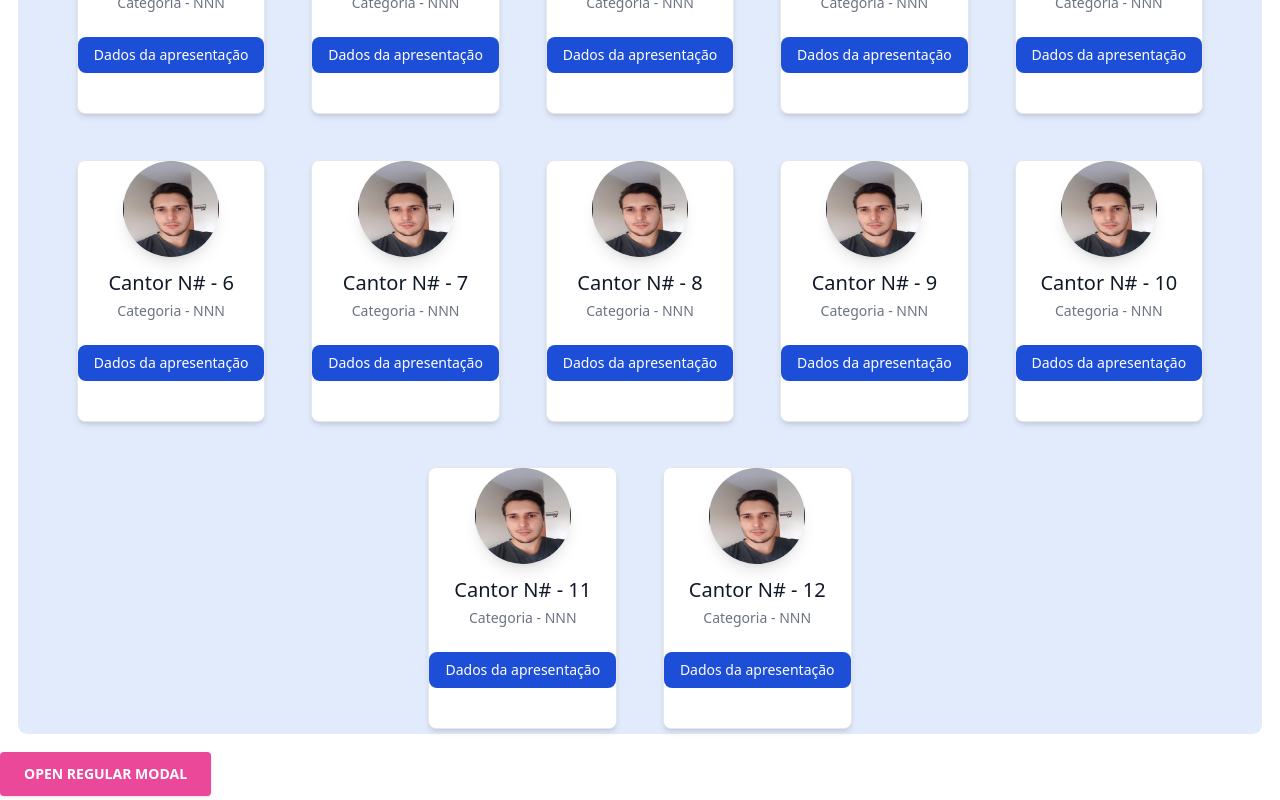
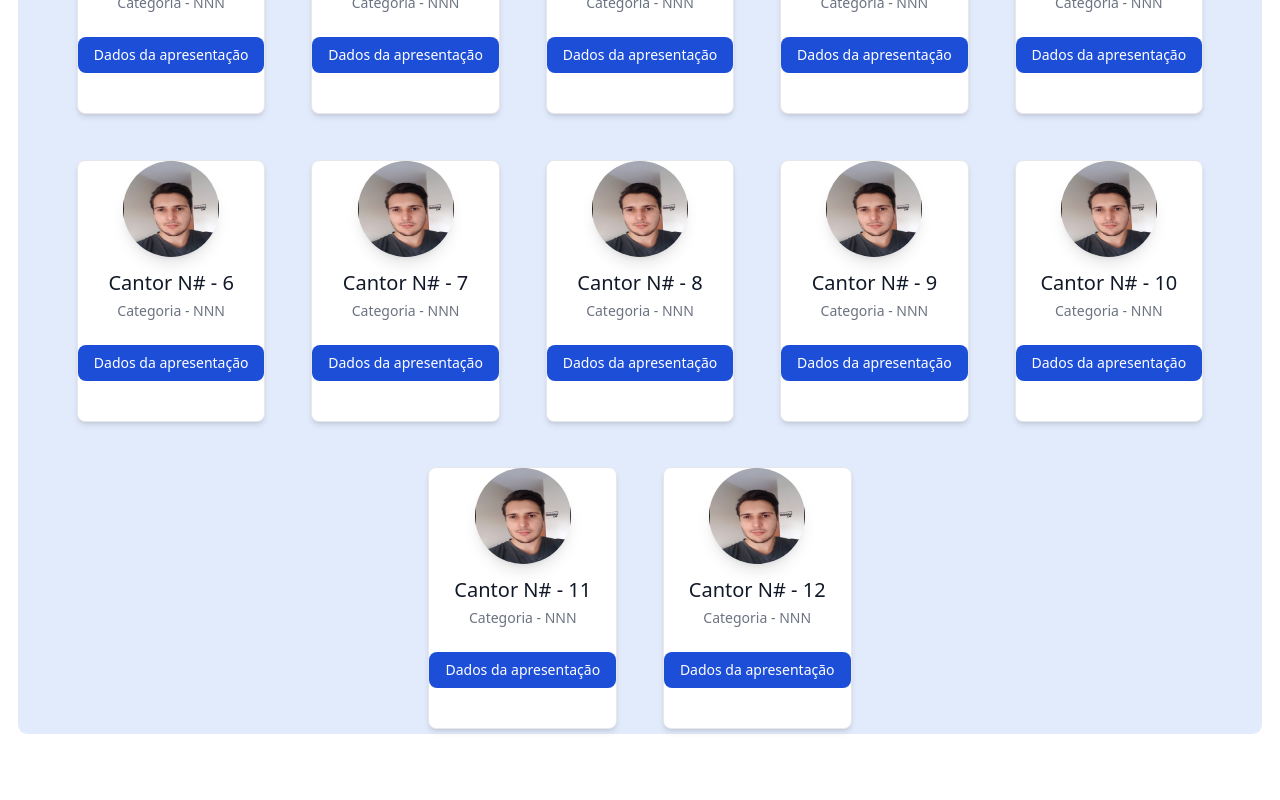
Before and after one commit to BavarescoRicardo/festival-front, a Next.js app: page /apresentacao/cartao in a window 1280 px wide. Shown: the part 331-1131 px from the top of the page. After the commit the page ends 1083 px from the top, so only its background shows below. Built offline with nearby package versions, Linux system fonts and the light colour scheme.

Commit message:
adicionado componente modal

```diff
--- a/componentes/ModalComponente.tsx
+++ b/componentes/ModalComponente.tsx
@@ -1,7 +1,7 @@
-import Link from 'next/link'
-import styles from '../styles/ModalComponente.module.css'
+import { useState } from 'react'
 
-export default function ModalComponente() {
+export default function ModalComponente(props) {
+    const [showModal, setShowModal] = useState(false);
     return (
         <>
             <div
@@ -17,6 +17,7 @@ export default function ModalComponente() {
                     </h3>
                     <button
                         className="p-1 ml-auto bg-transparent border-0 text-black opacity-5 float-right text-3xl leading-none font-semibold outline-none focus:outline-none"
+                        onClick={() => setShowModal(false)}
                     >
                         <span className="bg-transparent text-black opacity-5 h-6 w-6 text-2xl block outline-none focus:outline-none">
                         ×
@@ -38,12 +39,14 @@ export default function ModalComponente() {
                     <button
                         className="text-red-500 background-transparent font-bold uppercase px-6 py-2 text-sm outline-none focus:outline-none mr-1 mb-1 ease-linear transition-all duration-150"
                         type="button"
+                        onClick={() => props.setShowModal(false)}
                     >
                         Close
                     </button>
                     <button
                         className="bg-emerald-500 text-white active:bg-emerald-600 font-bold uppercase text-sm px-6 py-3 rounded shadow hover:shadow-lg outline-none focus:outline-none mr-1 mb-1 ease-linear transition-all duration-150"
                         type="button"
+                        onClick={() => setShowModal(false)}
                     >
                         Save Changes
                     </button>
--- a/pages/apresentacao/cartao.tsx
+++ b/pages/apresentacao/cartao.tsx
@@ -24,7 +24,7 @@ export default function Cartao(){
                             <h5 className="mb-1 text-xl font-medium text-gray-900 dark:text-white">Cantor N# - {element}</h5>
                             <span className="text-sm text-gray-500 dark:text-gray-400">Categoria - NNN</span>
                             <div className="flex mt-4 space-x-3 md:mt-6">
-                                <a href="#" className="px-4 py-2 text-sm font-medium text-center text-white bg-blue-700 rounded-lg hover:bg-blue-800 focus:ring-4 focus:outline-none focus:ring-blue-300 dark:bg-blue-600 dark:hover:bg-blue-700 dark:focus:ring-blue-800">Dados da apresentação</a>
+                                <a href="#" onClick={() => setShowModal(true)} className="px-4 py-2 text-sm font-medium text-center text-white bg-blue-700 rounded-lg hover:bg-blue-800 focus:ring-4 focus:outline-none focus:ring-blue-300 dark:bg-blue-600 dark:hover:bg-blue-700 dark:focus:ring-blue-800">Dados da apresentação</a>
                             </div>
                         </div>
                     </div>
@@ -32,15 +32,8 @@ export default function Cartao(){
             </div>
 
 
-            <button
-        className="bg-pink-500 text-white active:bg-pink-600 font-bold uppercase text-sm px-6 py-3 rounded shadow hover:shadow-lg outline-none focus:outline-none mr-1 mb-1 ease-linear transition-all duration-150"
-        type="button"
-        onClick={() => setShowModal(true)}
-      >
-        Open regular modal
-      </button>
       {showModal ? (
-        <ComponenteModal/>
+        <ComponenteModal showModal = {showModal} setShowModal = {setShowModal}/>
       ) : null}
 
         </>
```
Lines whose indentation alone changed are shown as unchanged.
